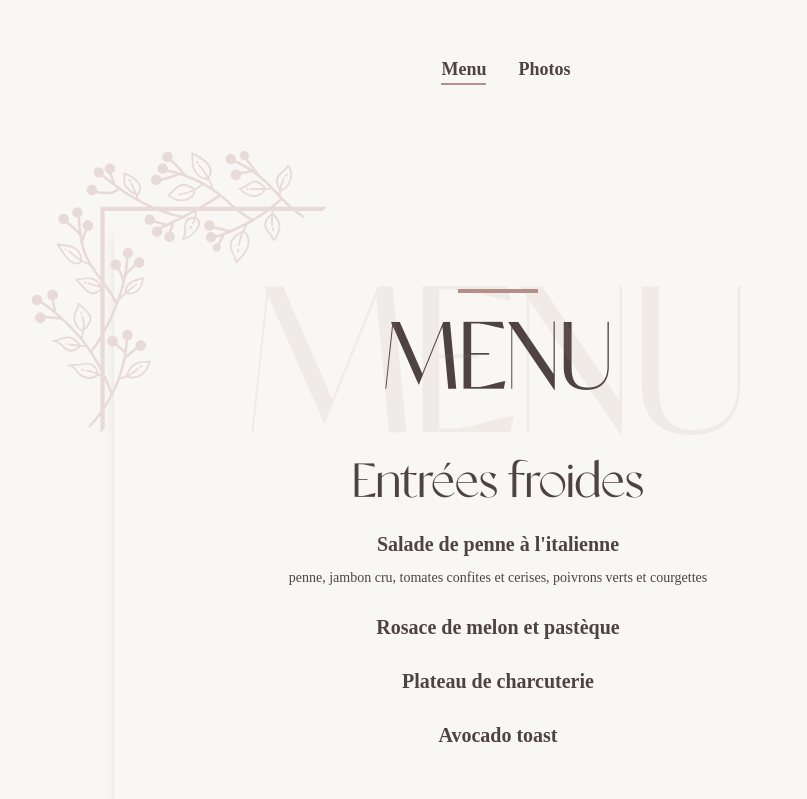
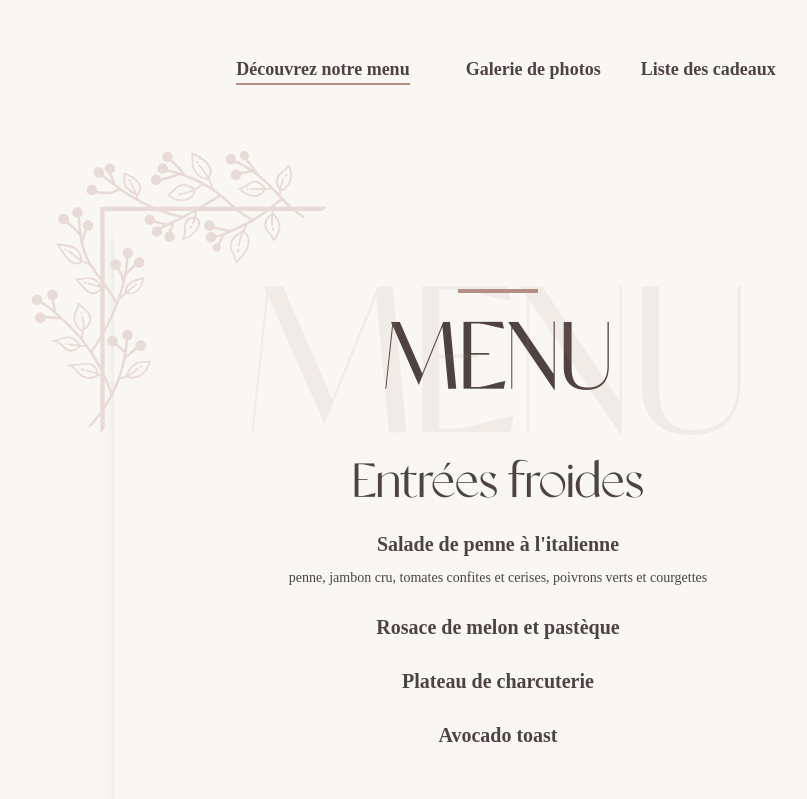
Before and after one commit to mariegautron/wedding-rsvp-t-a, a Next.js app: page /menu in a window 1280 px wide. Shown: the top 799 px of the page, without its empty margins (142-949 px from the left). Built offline with nearby package versions, Linux system fonts and the light colour scheme.

Commit message:
feat: add present list on header

```diff
--- a/components/website/molecules/Header.tsx
+++ b/components/website/molecules/Header.tsx
@@ -8,10 +8,11 @@ import Paragraph from "@/components/design-system/Paragraph";
 
 const Header: FC = () => {
   const pathname = usePathname();
+  const presentListUrl = process.env.NEXT_PUBLIC_PRESENT_LIST;
 
   const linkClasses = (path: string) =>
     classNames(
-      "text-lg font-semibold mx-4 transition duration-300 ease-in-out",
+      "text-lg font-semibold mx-4 transition duration-300 ease-in-out relative group",
       {
         "text-primary border-b-2 border-primary": pathname === path,
         "text-fond-foncé": pathname !== path,
@@ -22,13 +23,29 @@ const Header: FC = () => {
   return (
     <header className="bg-transparent py-4">
       <div className="container mx-auto flex justify-center items-center px-4">
-        <nav className="flex space-x-4">
+        <nav className="flex space-x-10">
           <Link href="/menu" className={linkClasses("/menu")}>
-            <Paragraph>Menu</Paragraph>
+            <Paragraph className="group-hover:underline">
+              Découvrez notre menu
+            </Paragraph>
           </Link>
           <Link href="/photos" className={linkClasses("/photos")}>
-            <Paragraph>Photos</Paragraph>
+            <Paragraph className="group-hover:underline">
+              Galerie de photos
+            </Paragraph>
           </Link>
+          {presentListUrl && (
+            <a
+              href={presentListUrl}
+              className="text-lg font-semibold mx-4 transition duration-300 ease-in-out text-fond-foncé hover:text-primary relative group"
+              target="_blank"
+              rel="noopener noreferrer"
+            >
+              <Paragraph className="group-hover:underline">
+                Liste des cadeaux
+              </Paragraph>
+            </a>
+          )}
         </nav>
       </div>
     </header>
```
Also changed, not shown: app/tailwind.css.
